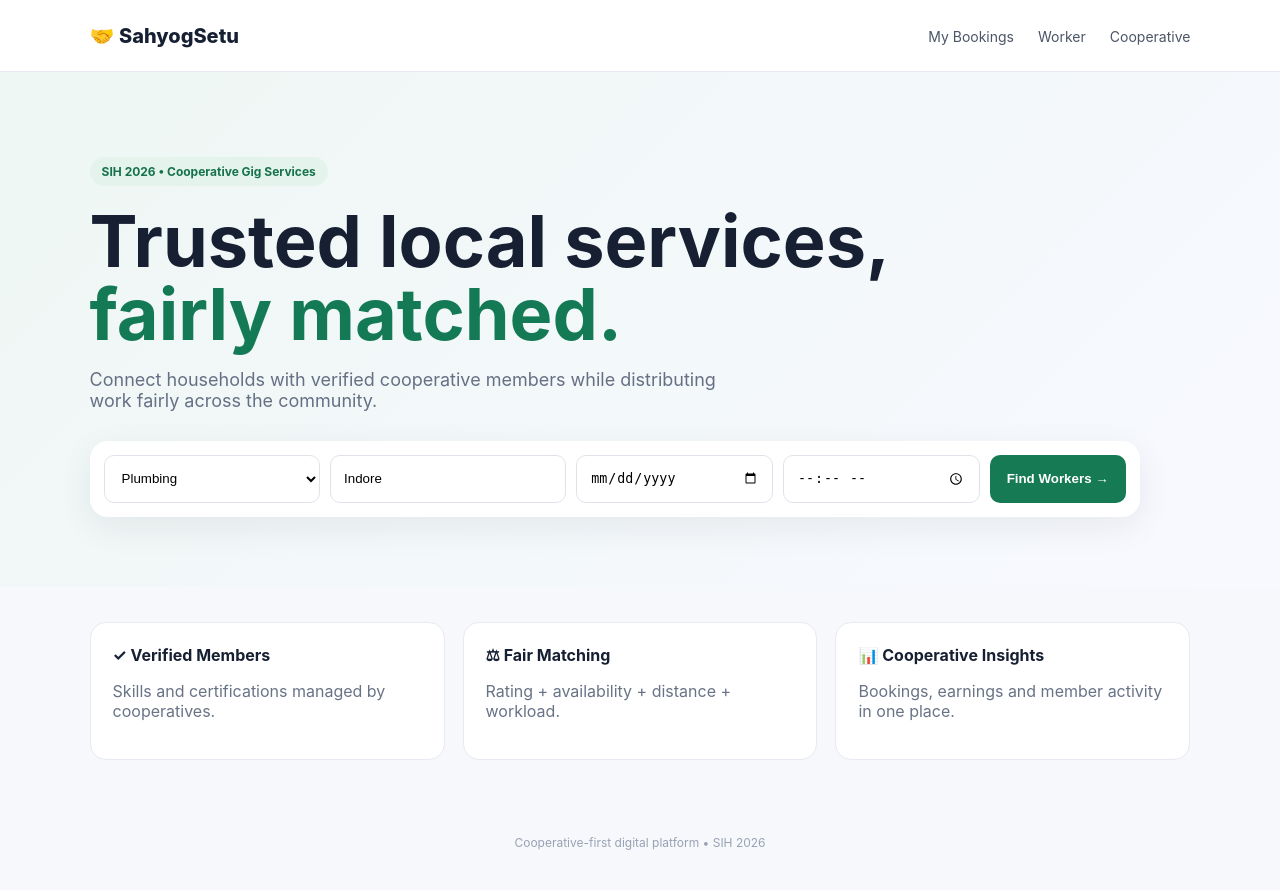
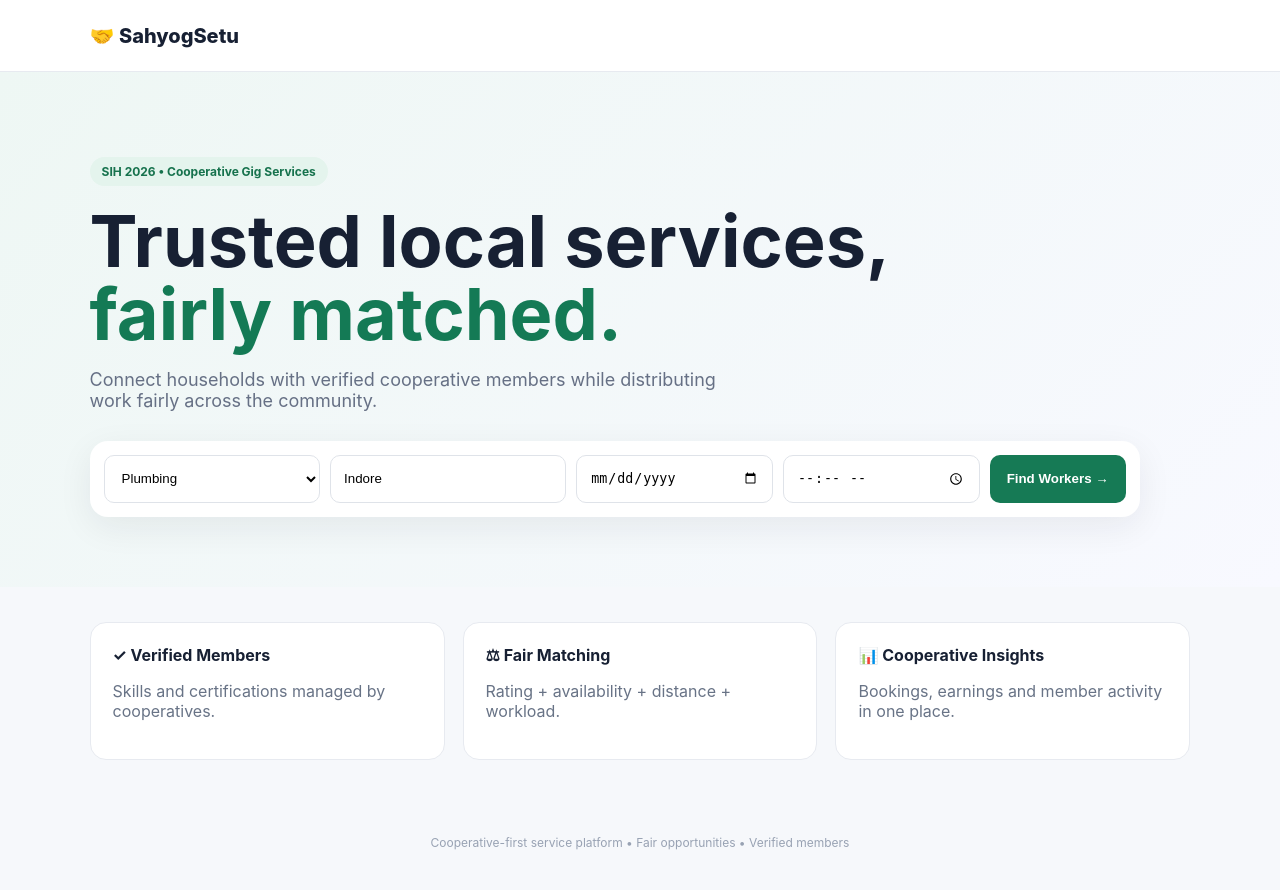
Before and after one commit to anshull-rajput/SahyogSetu, a Django app: page / in a window 1280 px wide. Run offline with Django 5.2, Linux system fonts and the light colour scheme.

Commit message:
feat: redesign shared application navigation

```diff
--- a/templates/base.html
+++ b/templates/base.html
@@ -1 +1,5 @@
-{% load static %}<!doctype html><html><head><meta charset='utf-8'><meta name='viewport' content='width=device-width,initial-scale=1'><title>SahyogSetu</title><link rel='stylesheet' href='{% static "css/style.css" %}'></head><body><nav><a class='brand' href='/'>🤝 SahyogSetu</a><div><a href='/customer/'>My Bookings</a><a href='/worker/'>Worker</a><a href='/cooperative/'>Cooperative</a></div></nav><main>{% block content %}{% endblock %}</main><footer>Cooperative-first digital platform • SIH 2026</footer></body></html>
+{% load static %}<!doctype html>
+<html lang="en"><head><meta charset="utf-8"><meta name="viewport" content="width=device-width,initial-scale=1"><title>SahyogSetu</title><link rel="stylesheet" href="{% static 'css/style.css' %}"></head>
+<body><nav><a class="brand" href="/">🤝 SahyogSetu</a><div class="navlinks">{% if request.session.role == 'customer' %}<a href="/customer/">Dashboard</a><a href="/bookings/">My Bookings</a>{% elif request.session.role == 'worker' %}<a href="/worker/">Worker Dashboard</a>{% elif request.session.role == 'admin' %}<a href="/cooperative/">Cooperative Dashboard</a>{% endif %}{% if request.session.role %}<a href="/logout/">Logout</a>{% endif %}</div></nav>
+{% if messages %}<div class="flash">{% for message in messages %}<div>{{ message }}</div>{% endfor %}</div>{% endif %}<main>{% block content %}{% endblock %}</main>
+<footer>Cooperative-first service platform • Fair opportunities • Verified members</footer></body></html>
```
